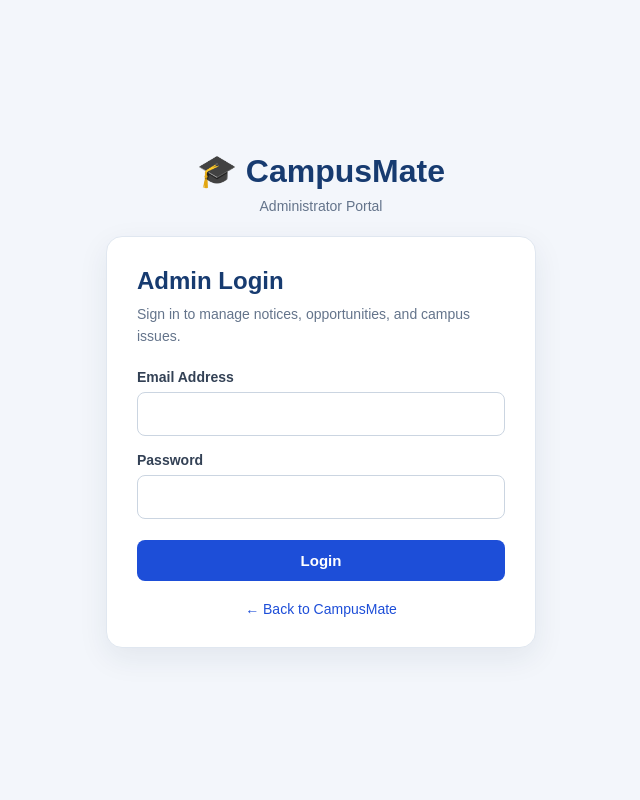
After one commit to Talha-CS50/CampusMate, a PHP site: page /admin/login.php in a window 1280 px wide. The commit adds this page. Shown: the whole page, without its empty margins (319-959 px from the left). Run offline with PHP 8.4, Linux system fonts and the light colour scheme.

Commit message:
Admin login design

```diff
--- /dev/null
+++ b/admin/login.php
@@ -0,0 +1,357 @@
+<?php
+
+if (session_status() === PHP_SESSION_NONE) {
+    session_start();
+}
+
+mysqli_report(MYSQLI_REPORT_ERROR | MYSQLI_REPORT_STRICT);
+
+require_once __DIR__ . '/../config/db.php';
+
+
+/*
+|--------------------------------------------------------------------------
+| Variables
+|--------------------------------------------------------------------------
+*/
+
+$error = "";
+$email = "";
+
+
+/*
+|--------------------------------------------------------------------------
+| Handle Login Request
+|--------------------------------------------------------------------------
+*/
+
+if ($_SERVER['REQUEST_METHOD'] === 'POST') {
+
+    $email = trim($_POST['email'] ?? '');
+    $password = $_POST['password'] ?? '';
+
+
+    /*
+    |----------------------------------------------------------------------
+    | Basic Validation
+    |----------------------------------------------------------------------
+    */
+
+    if ($email === '' || $password === '') {
+
+        $error = "Email and password are required.";
+
+    } else {
+
+        /*
+        |------------------------------------------------------------------
+        | Find Admin by Email
+        |------------------------------------------------------------------
+        */
+
+        $sql = "SELECT
+                    admin_id,
+                    name,
+                    email,
+                    password
+                FROM admins
+                WHERE email = ?
+                LIMIT 1";
+
+        $stmt = mysqli_prepare($conn, $sql);
+
+        mysqli_stmt_bind_param(
+            $stmt,
+            "s",
+            $email
+        );
+
+        mysqli_stmt_execute($stmt);
+
+        $result = mysqli_stmt_get_result($stmt);
+
+        $admin = mysqli_fetch_assoc($result);
+
+
+        /*
+        |------------------------------------------------------------------
+        | Verify Password
+        |------------------------------------------------------------------
+        */
+
+        if (
+            $admin &&
+            password_verify($password, $admin['password'])
+        ) {
+
+            /*
+            |--------------------------------------------------------------
+            | Create Admin Session
+            |--------------------------------------------------------------
+            */
+
+            session_regenerate_id(true);
+
+            $_SESSION['admin_id'] = (int)$admin['admin_id'];
+            $_SESSION['admin_name'] = $admin['name'];
+            $_SESSION['admin_email'] = $admin['email'];
+
+
+            /*
+            |--------------------------------------------------------------
+            | Redirect to Dashboard
+            |--------------------------------------------------------------
+            */
+
+            header("Location: dashboard.php");
+            exit();
+
+        } else {
+
+            $error = "Invalid email or password.";
+        }
+
+        mysqli_stmt_close($stmt);
+    }
+}
+
+?>
+
+<!DOCTYPE html>
+<html lang="en">
+
+<head>
+
+    <meta charset="UTF-8">
+
+    <meta
+        name="viewport"
+        content="width=device-width, initial-scale=1.0"
+    >
+
+    <title>Admin Login | CampusMate</title>
+
+    <style>
+
+        * {
+            box-sizing: border-box;
+        }
+
+        body {
+            margin: 0;
+            min-height: 100vh;
+            display: flex;
+            align-items: center;
+            justify-content: center;
+            padding: 20px;
+            font-family: Arial, sans-serif;
+            background: #f3f6fb;
+            color: #243047;
+        }
+
+        .login-container {
+            width: 100%;
+            max-width: 430px;
+        }
+
+        .brand {
+            text-align: center;
+            margin-bottom: 22px;
+        }
+
+        .brand h1 {
+            margin: 0 0 8px;
+            color: #173b70;
+            font-size: 32px;
+        }
+
+        .brand p {
+            margin: 0;
+            color: #64748b;
+            font-size: 14px;
+        }
+
+        .login-card {
+            padding: 30px;
+            background: #ffffff;
+            border: 1px solid #e0e7f0;
+            border-radius: 16px;
+            box-shadow: 0 10px 30px rgba(20, 45, 80, 0.08);
+        }
+
+        .login-card h2 {
+            margin: 0 0 8px;
+            color: #173b70;
+        }
+
+        .login-card > p {
+            margin: 0 0 22px;
+            color: #64748b;
+            font-size: 14px;
+            line-height: 1.6;
+        }
+
+        .form-group {
+            margin-bottom: 16px;
+        }
+
+        label {
+            display: block;
+            margin-bottom: 7px;
+            color: #334155;
+            font-size: 14px;
+            font-weight: 600;
+        }
+
+        input {
+            width: 100%;
+            padding: 12px;
+            border: 1px solid #cbd5e1;
+            border-radius: 8px;
+            font: inherit;
+            outline: none;
+        }
+
+        input:focus {
+            border-color: #1d4ed8;
+        }
+
+        .btn-login {
+            width: 100%;
+            margin-top: 5px;
+            padding: 12px;
+            border: none;
+            border-radius: 8px;
+            background: #1d4ed8;
+            color: #ffffff;
+            font-size: 15px;
+            font-weight: 600;
+            cursor: pointer;
+        }
+
+        .btn-login:hover {
+            background: #173b70;
+        }
+
+        .error-message {
+            margin-bottom: 16px;
+            padding: 11px 13px;
+            background: #fee2e2;
+            border: 1px solid #fecaca;
+            border-radius: 8px;
+            color: #b91c1c;
+            font-size: 13px;
+        }
+
+        .back-link {
+            display: block;
+            margin-top: 20px;
+            text-align: center;
+            color: #1d4ed8;
+            font-size: 14px;
+            text-decoration: none;
+        }
+
+        .back-link:hover {
+            text-decoration: underline;
+        }
+
+    </style>
+
+</head>
+
+<body>
+
+<div class="login-container">
+
+    <div class="brand">
+        <h1>🎓 CampusMate</h1>
+        <p>Administrator Portal</p>
+    </div>
+
+
+    <div class="login-card">
+
+        <h2>Admin Login</h2>
+
+        <p>
+            Sign in to manage notices, opportunities,
+            and campus issues.
+        </p>
+
+
+        <?php if ($error !== ''): ?>
+
+            <div class="error-message">
+                <?= htmlspecialchars(
+                    $error,
+                    ENT_QUOTES,
+                    'UTF-8'
+                ) ?>
+            </div>
+
+        <?php endif; ?>
+
+
+        <form method="POST">
+
+            <div class="form-group">
+
+                <label for="email">
+                    Email Address
+                </label>
+
+                <input
+                    type="email"
+                    id="email"
+                    name="email"
+                    value="<?= htmlspecialchars(
+                        $email,
+                        ENT_QUOTES,
+                        'UTF-8'
+                    ) ?>"
+                    required
+                >
+
+            </div>
+
+
+            <div class="form-group">
+
+                <label for="password">
+                    Password
+                </label>
+
+                <input
+                    type="password"
+                    id="password"
+                    name="password"
+                    required
+                >
+
+            </div>
+
+
+            <button
+                type="submit"
+                class="btn-login"
+            >
+                Login
+            </button>
+
+        </form>
+
+
+        <a
+            href="../index.php"
+            class="back-link"
+        >
+            ← Back to CampusMate
+        </a>
+
+    </div>
+
+</div>
+
+</body>
+</html>
--- a/includes/footer.php
+++ b/includes/footer.php
@@ -74,8 +74,8 @@
                 Create Account
             </a>
 
-            <a href="/CampusMate/admin/">
-                Admin Panel
+            <a href="/CampusMate/admin/login.php">
+                Admin Login
             </a>
 
         </div>
```
Also changed, not shown: admin/dashboard.php (added, +178 -0 lines), admin/logout.php (added).
